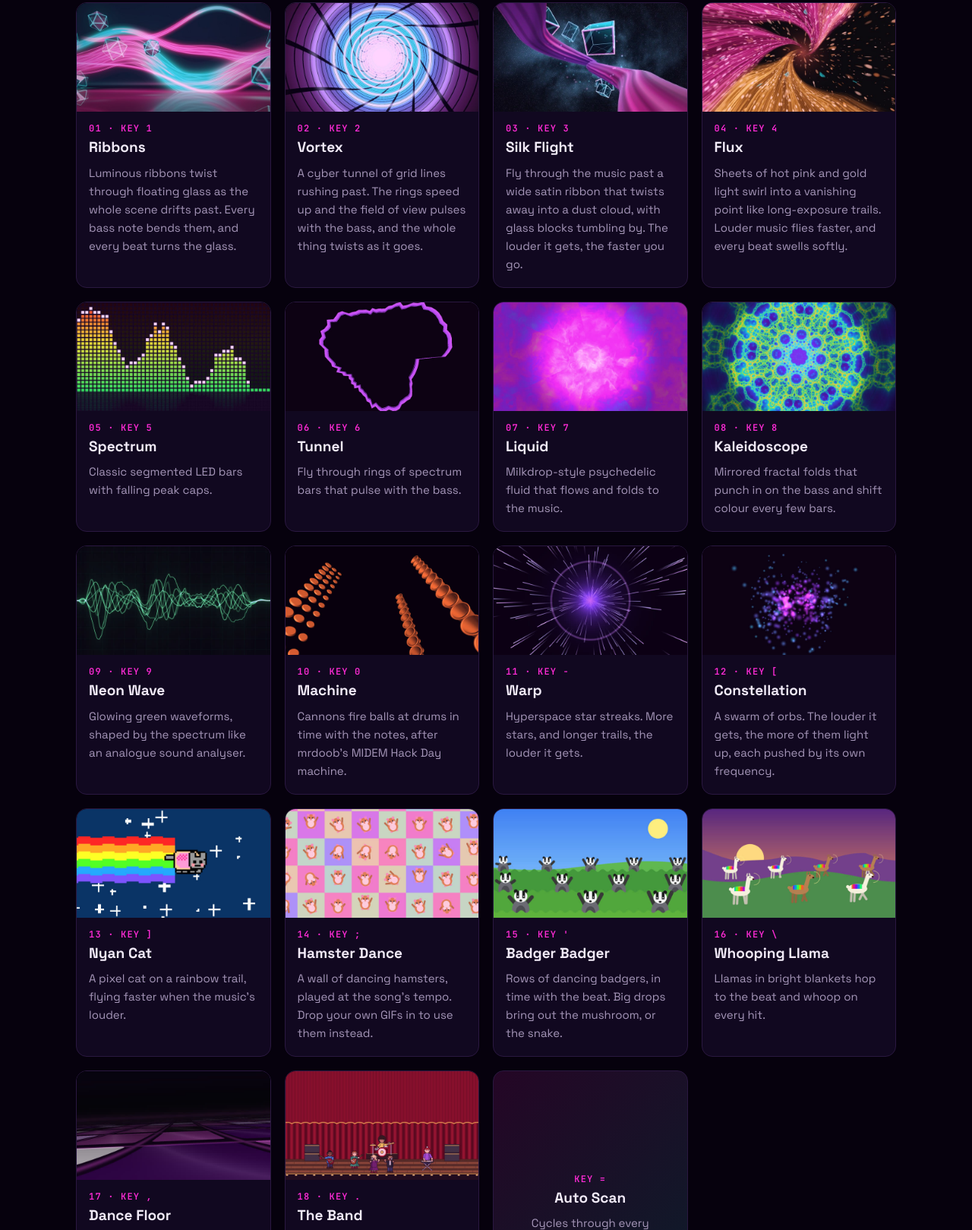
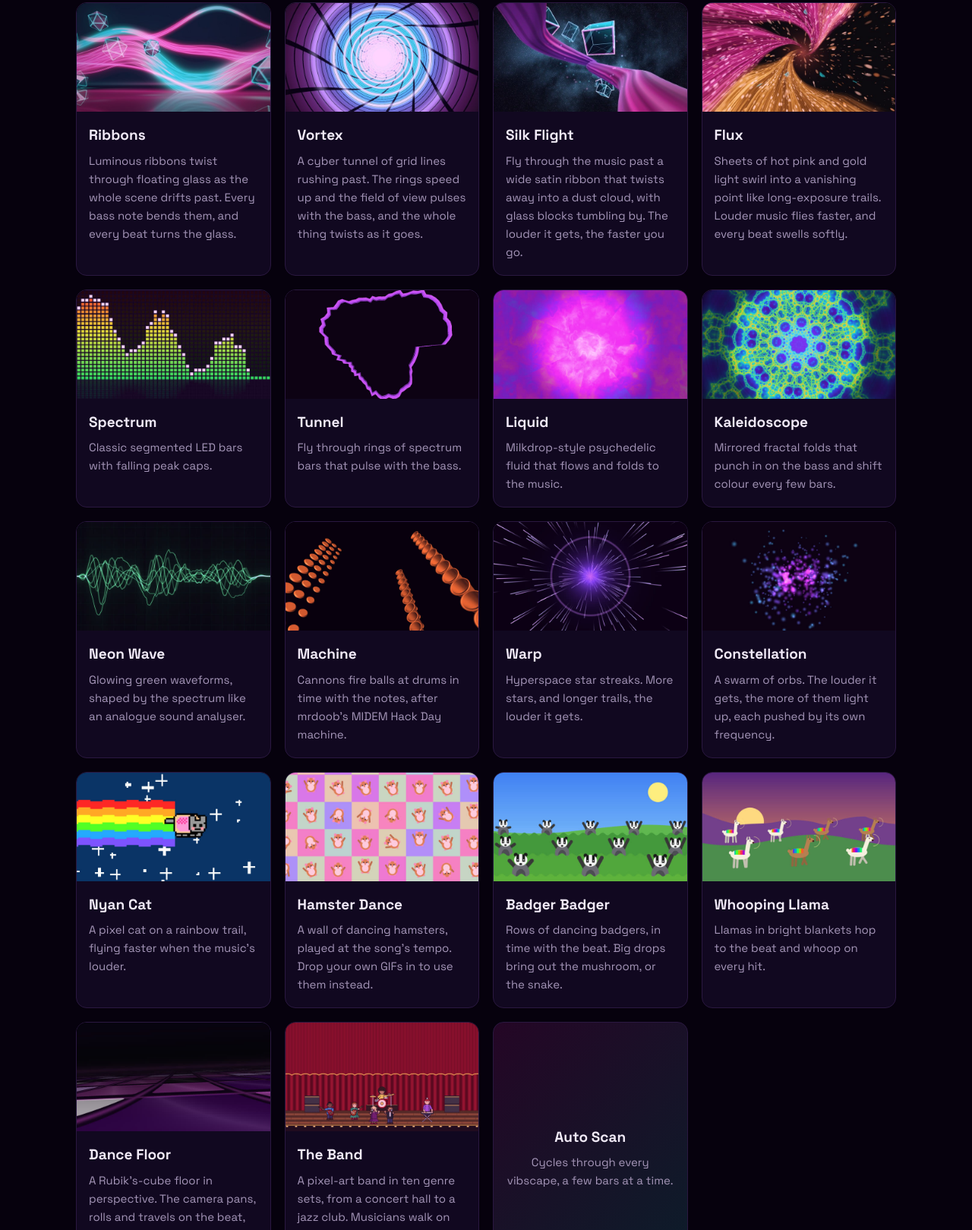
Before and after one commit to sydlawrencedev/audiovane, a website: page site/index.html in a window 1280 px wide. Shown: the part 1811-3430 px from the top of the page at 76% size. Drawn offline with Linux system fonts and the light colour scheme; no server answers.

Commit message:
Take the numbering off the vibscape cards
"01 · KEY 1" above every card on the homepage, and "KEY =" on Auto Scan's. The
number was a gallery position and the letter a keyboard shortcut — both are
internal handles, and printing them says more about how the app stores things
than about the vibscape. The card now leads with its picture, then its name,
then what it does.

That markup was load-bearing, which is the part worth recording. The share-page
generator parsed the homepage with one regex anchored on that label, so
deleting it would have silently stopped the share pages generating. It now
splits on the card's own opener and parses each card separately, which means a
card that drifts takes out one card rather than pairing one card's title with
another card's description — the failure the old shape made possible.

Proof the rewrite didn't shift anything: all 18 generated share pages came out
byte-identical.

num and key are gone from manifest.json too. Nothing read them — only the
generator wrote it and make-share-videos.sh takes slugs from it — and keeping
fields nothing consumes is how they come to be believed.

```diff
--- a/site/index.html
+++ b/site/index.html
@@ -132,7 +132,6 @@
   .vibscape { background: var(--panel); border: 1px solid var(--line); border-radius: 14px; overflow: hidden; }
   .vibscape img { width: 100%; aspect-ratio: 16 / 9; object-fit: cover; display: block; background: #000; }
   .vibscape .body { padding: 14px 16px 18px; }
-  .vibscape .num { font: 600 12px "JetBrains Mono", monospace; color: var(--magenta); letter-spacing: 0.1em; }
   .vibscape h3 { margin: 2px 0 6px; font-size: 19px; }
   .vibscape p { margin: 0; color: var(--muted); font-size: 15px; }
   .vibscape.scan { display: flex; align-items: center; justify-content: center; text-align: center; min-height: 180px; background: linear-gradient(135deg, rgba(255, 43, 214, 0.12), rgba(43, 242, 255, 0.12)); }
@@ -229,26 +228,26 @@
     <p class="small">Switch with the number keys, or let Auto Scan cycle through them all. Every vibscape follows the music, and every vibscape holds still when it stops.</p>
     <div class="vibscapes">
       <article class="vibscape" data-vibscape="ribbons">
-<img src="media/modes/ribbons.jpg" alt="Ribbons: glowing hot pink and cyan ribbons weaving through cyan-edged glass shapes above a glossy floor" loading="lazy"><div class="body"><div class="num">01 · KEY 1</div><h3>Ribbons</h3><p>Luminous ribbons twist through floating glass as the whole scene drifts past. Every bass note bends them, and every beat turns the glass.</p></div></article>
-      <article class="vibscape" data-vibscape="vortex"><img src="media/modes/vortex.jpg" alt="Vortex: a cyber tunnel of cyan and magenta grid lines rushing past" loading="lazy"><div class="body"><div class="num">02 · KEY 2</div><h3>Vortex</h3><p>A cyber tunnel of grid lines rushing past. The rings speed up and the field of view pulses with the bass, and the whole thing twists as it goes.</p></div></article>
-      <article class="vibscape" data-vibscape="silk"><img src="media/modes/silk.jpg" alt="Silk Flight: a wide, glossy hot pink satin ribbon sweeping through black space into a teal dust cloud, turning violet in the distance, as chunky cyan glass blocks fly past" loading="lazy"><div class="body"><div class="num">03 · KEY 3</div><h3>Silk Flight</h3><p>Fly through the music past a wide satin ribbon that twists away into a dust cloud, with glass blocks tumbling by. The louder it gets, the faster you go.</p></div></article>
-      <article class="vibscape" data-vibscape="flux"><img src="media/modes/flux.jpg" alt="Flux: huge sheets of hot pink and gold light strands swirling into a vanishing point, with gold bokeh and cyan glass shards streaking past" loading="lazy"><div class="body"><div class="num">04 · KEY 4</div><h3>Flux</h3><p>Sheets of hot pink and gold light swirl into a vanishing point like long-exposure trails. Louder music flies faster, and every beat swells softly.</p></div></article>
-      <article class="vibscape" data-vibscape="spectrum"><img src="media/modes/spectrum.jpg" alt="Spectrum: classic segmented LED bars with falling peak caps" loading="lazy"><div class="body"><div class="num">05 · KEY 5</div><h3>Spectrum</h3><p>Classic segmented LED bars with falling peak caps.</p></div></article>
-      <article class="vibscape" data-vibscape="tunnel"><img src="media/modes/tunnel.jpg" alt="Tunnel: neon spectrum bars flying past in a ring" loading="lazy"><div class="body"><div class="num">06 · KEY 6</div><h3>Tunnel</h3><p>Fly through rings of spectrum bars that pulse with the bass.</p></div></article>
-      <article class="vibscape" data-vibscape="liquid"><img src="media/modes/liquid.jpg" alt="Liquid: psychedelic fluid flowing and folding like Milkdrop" loading="lazy"><div class="body"><div class="num">07 · KEY 7</div><h3>Liquid</h3><p>Milkdrop-style psychedelic fluid that flows and folds to the music.</p></div></article>
-      <article class="vibscape" data-vibscape="kaleidoscope"><img src="media/modes/kaleidoscope.jpg" alt="Kaleidoscope: mirrored fractal folds pulsing with the bass" loading="lazy"><div class="body"><div class="num">08 · KEY 8</div><h3>Kaleidoscope</h3><p>Mirrored fractal folds that punch in on the bass and shift colour every few bars.</p></div></article>
-      <article class="vibscape" data-vibscape="waveform"><img src="media/modes/waveform.jpg" alt="Neon Wave: glowing green waveforms shaped by the spectrum" loading="lazy"><div class="body"><div class="num">09 · KEY 9</div><h3>Neon Wave</h3><p>Glowing green waveforms, shaped by the spectrum like an analogue sound analyser.</p></div></article>
-      <article class="vibscape" data-vibscape="machine"><img src="media/modes/machine.jpg" alt="Machine: cannons firing balls at the drums" loading="lazy"><div class="body"><div class="num">10 · KEY 0</div><h3>Machine</h3><p>Cannons fire balls at drums in time with the notes, after mrdoob's MIDEM Hack Day machine.</p></div></article>
-      <article class="vibscape" data-vibscape="warp"><img src="media/modes/warp.jpg" alt="Warp: hyperspace star streaks trailing behind the music" loading="lazy"><div class="body"><div class="num">11 · KEY -</div><h3>Warp</h3><p>Hyperspace star streaks. More stars, and longer trails, the louder it gets.</p></div></article>
-      <article class="vibscape" data-vibscape="particles"><img src="media/modes/particles.jpg" alt="Constellation: a swarm of glowing orbs lit by the music" loading="lazy"><div class="body"><div class="num">12 · KEY [</div><h3>Constellation</h3><p>A swarm of orbs. The louder it gets, the more of them light up, each pushed by its own frequency.</p></div></article>
-      <article class="vibscape" data-vibscape="nyan"><img src="media/modes/nyan.jpg" alt="Nyan Cat: a pixel cat on a rainbow trail streaking across the screen" loading="lazy"><div class="body"><div class="num">13 · KEY ]</div><h3>Nyan Cat</h3><p>A pixel cat on a rainbow trail, flying faster when the music's louder.</p></div></article>
-      <article class="vibscape" data-vibscape="hamster"><img src="media/modes/hamster.jpg" alt="Hamster Dance: a wall of pixel hamsters dancing at the song tempo" loading="lazy"><div class="body"><div class="num">14 · KEY ;</div><h3>Hamster Dance</h3><p>A wall of dancing hamsters, played at the song's tempo. Drop your own GIFs in to use them instead.</p></div></article>
-      <article class="vibscape" data-vibscape="badger"><img src="media/modes/badger.jpg" alt="Badger Badger: rows of dancing badgers bobbing to the beat" loading="lazy"><div class="body"><div class="num">15 · KEY '</div><h3>Badger Badger</h3><p>Rows of dancing badgers, in time with the beat. Big drops bring out the mushroom, or the snake.</p></div></article>
-      <article class="vibscape" data-vibscape="llama"><img src="media/modes/llama.jpg" alt="Whooping Llama: llamas in bright blankets hopping on the beat" loading="lazy"><div class="body"><div class="num">16 · KEY \</div><h3>Whooping Llama</h3><p>Llamas in bright blankets hop to the beat and whoop on every hit.</p></div></article>
-      <article class="vibscape" data-vibscape="danceFloor"><img src="media/modes/danceFloor.jpg" alt="Dance Floor: a perspective grid of neon Rubik's-cube tiles, the camera panning and rolling on the beat" loading="lazy"><div class="body"><div class="num">17 · KEY ,</div><h3>Dance Floor</h3>
+<img src="media/modes/ribbons.jpg" alt="Ribbons: glowing hot pink and cyan ribbons weaving through cyan-edged glass shapes above a glossy floor" loading="lazy"><div class="body"><h3>Ribbons</h3><p>Luminous ribbons twist through floating glass as the whole scene drifts past. Every bass note bends them, and every beat turns the glass.</p></div></article>
+      <article class="vibscape" data-vibscape="vortex"><img src="media/modes/vortex.jpg" alt="Vortex: a cyber tunnel of cyan and magenta grid lines rushing past" loading="lazy"><div class="body"><h3>Vortex</h3><p>A cyber tunnel of grid lines rushing past. The rings speed up and the field of view pulses with the bass, and the whole thing twists as it goes.</p></div></article>
+      <article class="vibscape" data-vibscape="silk"><img src="media/modes/silk.jpg" alt="Silk Flight: a wide, glossy hot pink satin ribbon sweeping through black space into a teal dust cloud, turning violet in the distance, as chunky cyan glass blocks fly past" loading="lazy"><div class="body"><h3>Silk Flight</h3><p>Fly through the music past a wide satin ribbon that twists away into a dust cloud, with glass blocks tumbling by. The louder it gets, the faster you go.</p></div></article>
+      <article class="vibscape" data-vibscape="flux"><img src="media/modes/flux.jpg" alt="Flux: huge sheets of hot pink and gold light strands swirling into a vanishing point, with gold bokeh and cyan glass shards streaking past" loading="lazy"><div class="body"><h3>Flux</h3><p>Sheets of hot pink and gold light swirl into a vanishing point like long-exposure trails. Louder music flies faster, and every beat swells softly.</p></div></article>
+      <article class="vibscape" data-vibscape="spectrum"><img src="media/modes/spectrum.jpg" alt="Spectrum: classic segmented LED bars with falling peak caps" loading="lazy"><div class="body"><h3>Spectrum</h3><p>Classic segmented LED bars with falling peak caps.</p></div></article>
+      <article class="vibscape" data-vibscape="tunnel"><img src="media/modes/tunnel.jpg" alt="Tunnel: neon spectrum bars flying past in a ring" loading="lazy"><div class="body"><h3>Tunnel</h3><p>Fly through rings of spectrum bars that pulse with the bass.</p></div></article>
+      <article class="vibscape" data-vibscape="liquid"><img src="media/modes/liquid.jpg" alt="Liquid: psychedelic fluid flowing and folding like Milkdrop" loading="lazy"><div class="body"><h3>Liquid</h3><p>Milkdrop-style psychedelic fluid that flows and folds to the music.</p></div></article>
+      <article class="vibscape" data-vibscape="kaleidoscope"><img src="media/modes/kaleidoscope.jpg" alt="Kaleidoscope: mirrored fractal folds pulsing with the bass" loading="lazy"><div class="body"><h3>Kaleidoscope</h3><p>Mirrored fractal folds that punch in on the bass and shift colour every few bars.</p></div></article>
+      <article class="vibscape" data-vibscape="waveform"><img src="media/modes/waveform.jpg" alt="Neon Wave: glowing green waveforms shaped by the spectrum" loading="lazy"><div class="body"><h3>Neon Wave</h3><p>Glowing green waveforms, shaped by the spectrum like an analogue sound analyser.</p></div></article>
+      <article class="vibscape" data-vibscape="machine"><img src="media/modes/machine.jpg" alt="Machine: cannons firing balls at the drums" loading="lazy"><div class="body"><h3>Machine</h3><p>Cannons fire balls at drums in time with the notes, after mrdoob's MIDEM Hack Day machine.</p></div></article>
+      <article class="vibscape" data-vibscape="warp"><img src="media/modes/warp.jpg" alt="Warp: hyperspace star streaks trailing behind the music" loading="lazy"><div class="body"><h3>Warp</h3><p>Hyperspace star streaks. More stars, and longer trails, the louder it gets.</p></div></article>
+      <article class="vibscape" data-vibscape="particles"><img src="media/modes/particles.jpg" alt="Constellation: a swarm of glowing orbs lit by the music" loading="lazy"><div class="body"><h3>Constellation</h3><p>A swarm of orbs. The louder it gets, the more of them light up, each pushed by its own frequency.</p></div></article>
+      <article class="vibscape" data-vibscape="nyan"><img src="media/modes/nyan.jpg" alt="Nyan Cat: a pixel cat on a rainbow trail streaking across the screen" loading="lazy"><div class="body"><h3>Nyan Cat</h3><p>A pixel cat on a rainbow trail, flying faster when the music's louder.</p></div></article>
+      <article class="vibscape" data-vibscape="hamster"><img src="media/modes/hamster.jpg" alt="Hamster Dance: a wall of pixel hamsters dancing at the song tempo" loading="lazy"><div class="body"><h3>Hamster Dance</h3><p>A wall of dancing hamsters, played at the song's tempo. Drop your own GIFs in to use them instead.</p></div></article>
+      <article class="vibscape" data-vibscape="badger"><img src="media/modes/badger.jpg" alt="Badger Badger: rows of dancing badgers bobbing to the beat" loading="lazy"><div class="body"><h3>Badger Badger</h3><p>Rows of dancing badgers, in time with the beat. Big drops bring out the mushroom, or the snake.</p></div></article>
+      <article class="vibscape" data-vibscape="llama"><img src="media/modes/llama.jpg" alt="Whooping Llama: llamas in bright blankets hopping on the beat" loading="lazy"><div class="body"><h3>Whooping Llama</h3><p>Llamas in bright blankets hop to the beat and whoop on every hit.</p></div></article>
+      <article class="vibscape" data-vibscape="danceFloor"><img src="media/modes/danceFloor.jpg" alt="Dance Floor: a perspective grid of neon Rubik's-cube tiles, the camera panning and rolling on the beat" loading="lazy"><div class="body"><h3>Dance Floor</h3>
 <p>A Rubik's-cube floor in perspective. The camera pans, rolls and travels on the beat, and the tiles keep re-solving themselves.</p></div></article>
-      <article class="vibscape" data-vibscape="band"><img src="media/modes/band.jpg" alt="The Band: a pixel-art band walking on stage when their instrument is heard" loading="lazy"><div class="body"><div class="num">18 · KEY .</div><h3>The Band</h3><p>A pixel-art band in ten genre sets, from a concert hall to a jazz club. Musicians walk on when Vibresia hears their instrument, and the singer matches the voice.</p></div></article>
-      <article class="vibscape scan"><div class="body"><div class="num">KEY =</div><h3>Auto Scan</h3><p>Cycles through every vibscape, a few bars at a time.</p></div></article>
+      <article class="vibscape" data-vibscape="band"><img src="media/modes/band.jpg" alt="The Band: a pixel-art band walking on stage when their instrument is heard" loading="lazy"><div class="body"><h3>The Band</h3><p>A pixel-art band in ten genre sets, from a concert hall to a jazz club. Musicians walk on when Vibresia hears their instrument, and the singer matches the voice.</p></div></article>
+      <article class="vibscape scan"><div class="body"><h3>Auto Scan</h3><p>Cycles through every vibscape, a few bars at a time.</p></div></article>
     </div>
     <p class="small">These ship with the app. Yours sit alongside them, in the same list, and can be shared the same way.</p>
   </section>
```
Also changed, not shown: site/share/manifest.json, 1 other file.
